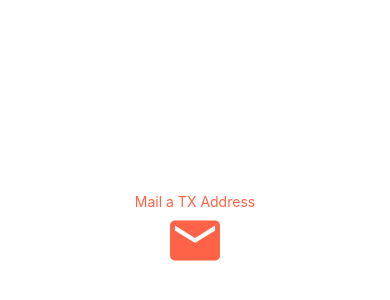
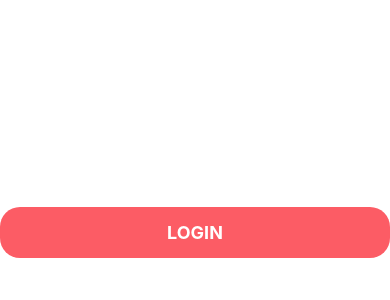
Before and after one commit to adexphem/doewithit, a React Native app: screen / in a window 390 px wide. Shown: the part 190-490 px from the top of the page. Built offline with nearby package versions, Linux system fonts and the light colour scheme.

Commit message:
AppButton component added and used in app.js

```diff
--- a/App.js
+++ b/App.js
@@ -1,10 +1,11 @@
 import React from "react";
-import { View, Text } from "react-native";
+import { View, Text, Button } from "react-native";
 import { MaterialCommunityIcons } from "@expo/vector-icons"
 
 import ViewImageScreen from "./app/screens/ViewImageScreen";
 import WelcomeScreen from "./app/screens/WelcomeScreen";
-import AppText from './app/components/AppText'
+import AppText from './app/components/AppText';
+import AppButton from './app/components/AppButton'
 
 export default function App() {
   return (
@@ -12,10 +13,9 @@ export default function App() {
       style={{
         flex: 1,
         justifyContent: "center",
-        alignItems: "center"
+        alignItems: "center",
       }}>
-      <AppText>Mail a TX Address</AppText>
-      <MaterialCommunityIcons name="email" size={60} color="tomato"/>
+      <AppButton title="Login" onPress={() => console.log('tapped')} />
     </View>
   );
 }
--- /dev/null
+++ b/app/components/AppButton.js
@@ -0,0 +1,31 @@
+import React from 'react';
+import { StyleSheet, Text, TouchableOpacity } from 'react-native';
+
+import colors from '../config/colors'
+
+function AppButton({title, onPress}) {
+  return (
+    <TouchableOpacity style={styles.button} onPress={onPress}>
+      <Text style={styles.text}>{title}</Text>
+    </TouchableOpacity>
+  );
+}
+
+const styles = StyleSheet.create({
+  button: {
+    backgroundColor: colors.primary,
+    borderRadius: 20,
+    justifyContent: "center",
+    alignItems: "center",
+    padding: 15,
+    width: "100%"
+  },
+  text: {
+    color: colors.white,
+    fontSize: 18,
+    textTransform: "uppercase",
+    fontWeight: "bold"
+  }
+})
+
+export default AppButton;
--- a/app/components/AppText.js
+++ /dev/null
@@ -1,26 +0,0 @@
-import React from 'react'
-import { Text, StyleSheet, Platform } from 'react-native'
-
-const AppText = ({children}) => {
-  return (
-    <Text style={styles.text}>{children}</Text>
-  )
-}
-
-const styles = StyleSheet.create({
-  text: {
-    color: "tomato",
-    ...Platform.select({
-      ios: {
-        fontSize: 20,
-        fontFamily: "Avenir",
-      },
-      android: {
-        fontSize: 25,
-        fontFamily: "Roboto",
-      }
-    }),
-  }
-})
-
-export default AppText
--- /dev/null
+++ b/app/components/AppText/AppText.js
@@ -0,0 +1,11 @@
+import React from 'react'
+import { Text } from 'react-native'
+import styles from './styles'
+
+const AppText = ({children}) => {
+  return (
+    <Text style={styles.text}>{children}</Text>
+  )
+}
+
+export default AppText
--- /dev/null
+++ b/app/components/AppText/index.js
@@ -0,0 +1,3 @@
+import AppText from './AppText'
+
+export default AppText
--- /dev/null
+++ b/app/components/AppText/styles.js
@@ -0,0 +1,10 @@
+import { Platform, StyleSheet } from 'react-native'
+
+const styles = StyleSheet.create({
+  text: {
+    fontSize: 18,
+    fontFamily: Platform.OS === "android" ? "Roboto" : "Avenir"
+  }
+});
+
+export default styles;
```
Also changed, not shown: app/components/AppText.android.js (added, +18 -0 lines), app/components/AppText.ios.js (added, +18 -0 lines).
